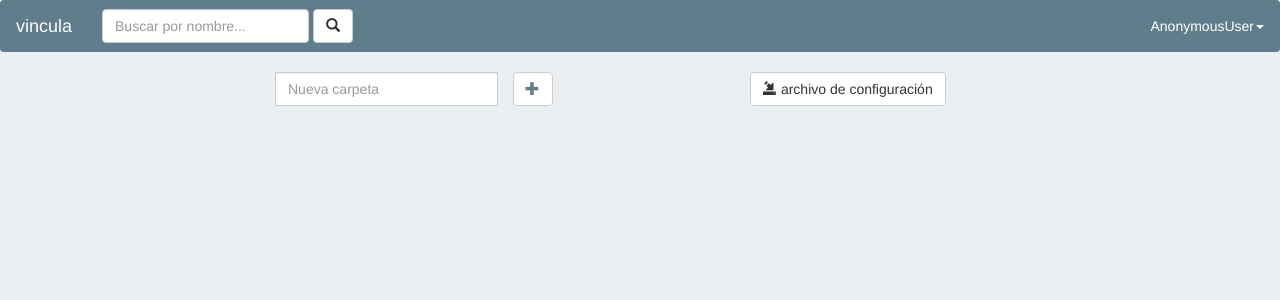
After one commit to albertorb/vincula, a Django app: template vinculapp/templates/vinculapp/home.html in a window 1280 px wide. The commit adds this page. Shown: the top 300 px of the page. Run offline with Django 3.2, Linux system fonts and the light colour scheme; the template is opened without the code that fills it, so the values that code supplies are empty; parts of the project's set-up code (start-up, migrations or seed data) failed here and were passed over; some libraries are stand-ins or nearby versions.

Commit message:
home view y template, addfolder view'

```diff
--- a/static/vinculapp/css/vinculapp.css
+++ b/static/vinculapp/css/vinculapp.css
@@ -8,6 +8,23 @@
 
 .white-text{
 	color: #ffffff;
+}
+
+.gray-light{
+	background-color: #eceff1;
+}
+
+/* Home */
+
+.home .thumbnail{
+	background-color: #ffffff;
+	color: #607d8b;
+	font-size: 18px;
+	text-align: center;
+}
+
+.home {
+	margin-bottom: 5%;
 }
 
 /* Login */
--- a/vinculapp/forms.py
+++ b/vinculapp/forms.py
@@ -16,3 +16,8 @@ class CardForm(forms.ModelForm):
 	class Meta:
 		model = Card
 		fields = '__all__'
+
+class FolderForm(forms.ModelForm):
+	class Meta:
+		model = Folder
+		fields = ('name',)
--- /dev/null
+++ b/vinculapp/templates/vinculapp/home.html
@@ -0,0 +1,36 @@
+{% extends 'vinculapp/navbar.html' %}
+
+{% block content %}
+<div class="row container center-block home">
+
+	<div class="col-md-5 col-md-offset-2">
+		<form class="home" action="/addfolder/" method="post"> {% csrf_token %}
+			<div class="col-md-6 input-group pull-left">
+				<input type="text" class="form-control" name="name" placeholder='Nueva carpeta'>
+			</div>
+			<div class="col-md-2">
+				<span class=""><button type="submit" class="btn btn-default"><span class='glyphicon glyphicon-plus blue-gray-text'></span></button></span>
+			</div>
+		</form>
+	</div>
+	<div class="col-md-4">
+		<form class="home" action="addfile" method="post" enctype="multipart/form-data">{% csrf_token %}
+			<div class="col-md-12 input-group pull-left">
+				<input type="file" class="filestyle" data-buttonText='archivo de configuración' data-input='false' data-iconName='glyphicon-import'>
+			</div>
+		</form>
+	</div>
+</div>
+<div class="row container center-block home">
+
+{% for folder in folders %}
+	<div class="col-md-4">
+	    <a href="#" class="thumbnail">
+	      {{folder.name}}
+	    </a>
+	  </div>
+{% endfor %}
+
+</div>
+
+{% endblock %}
--- a/vinculapp/templates/vinculapp/master.html
+++ b/vinculapp/templates/vinculapp/master.html
@@ -20,7 +20,7 @@
       <script src="https://oss.maxcdn.com/respond/1.4.2/respond.min.js"></script>
     <![endif]-->
   </head>
-  {% block body_tag %}<body>{% endblock %}
+  {% block body_tag %}<body class="gray-light">{% endblock %}
 
   {% block navbar %}{% endblock %}
 
--- a/vinculapp/urls.py
+++ b/vinculapp/urls.py
@@ -7,5 +7,6 @@ from . import views
 urlpatterns = [
     url(r'^home/', views.index, name='home'),
     url(r'^register/', views.register, name='register'),
+    url(r'^addfolder/', views.addfolder, name='addfolder'),
     url(r'^$', views._login, name='login'),
 ]
```
Also changed, not shown: vinculapp/views.py (+14 -0 lines).
